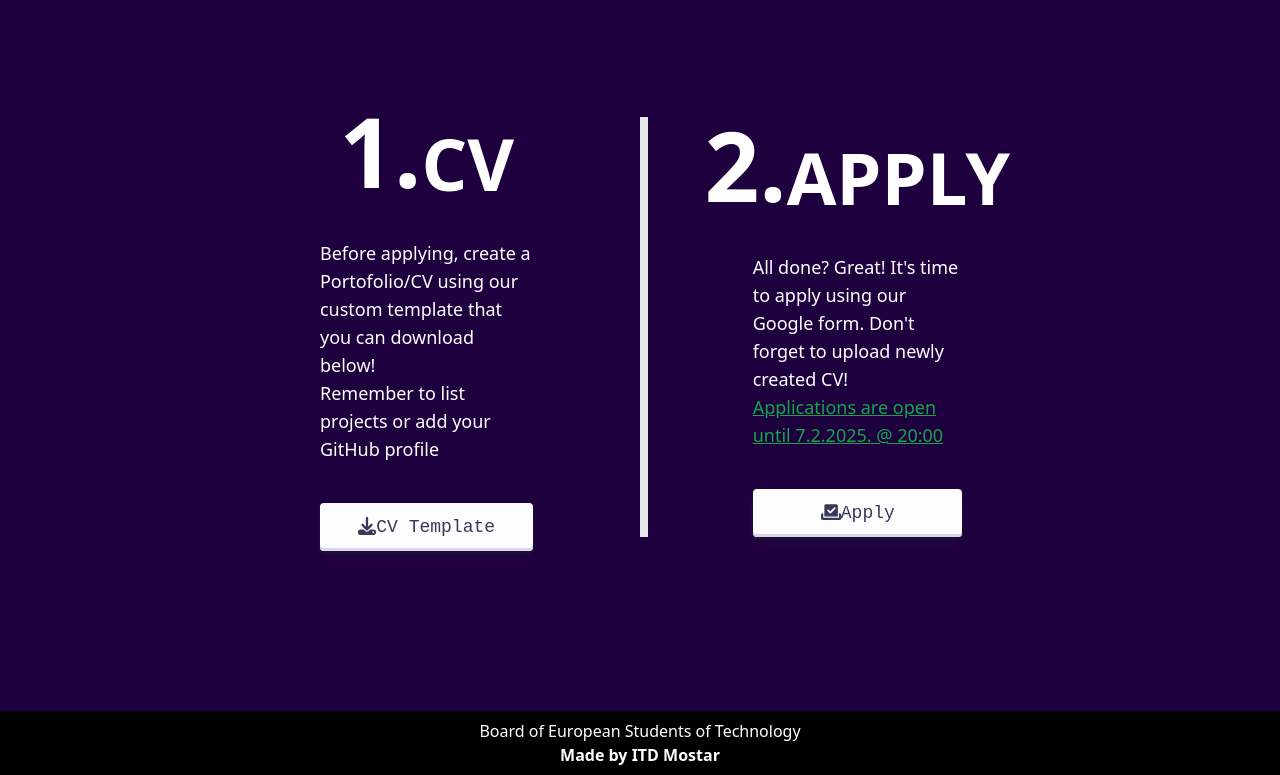
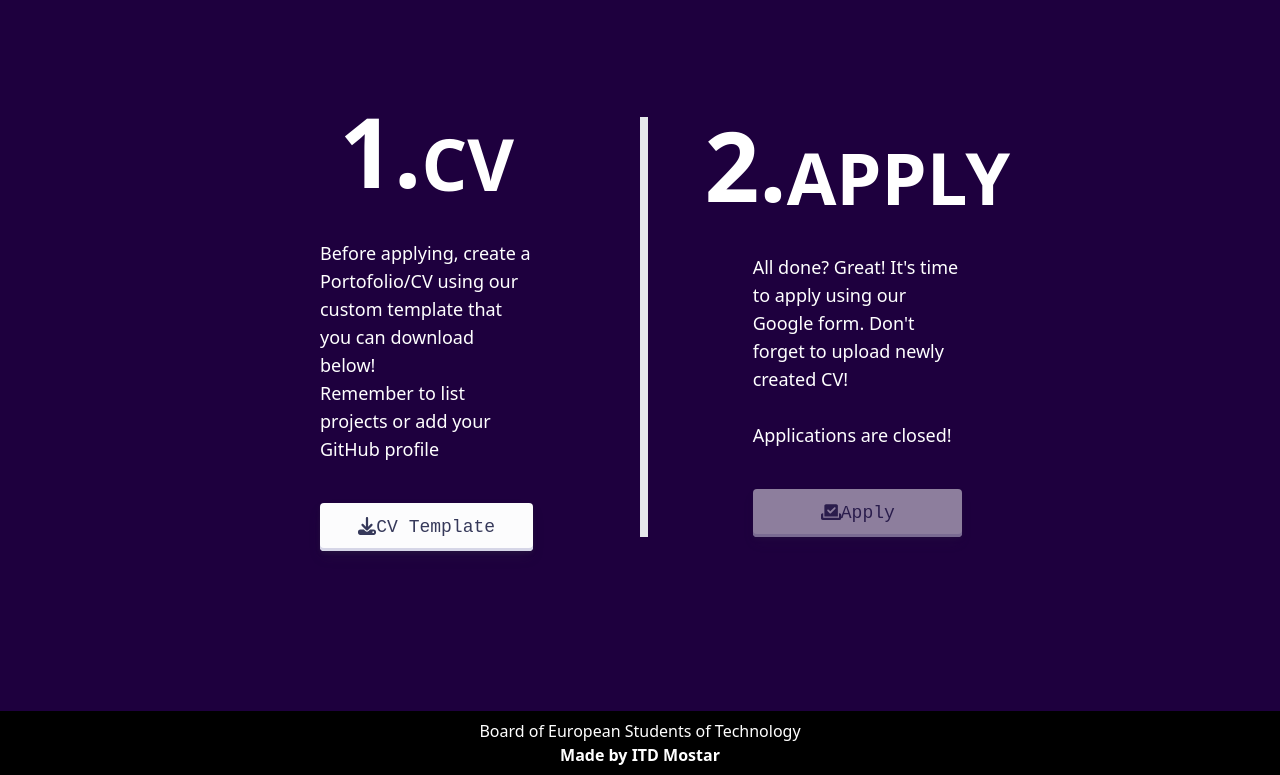
Before and after one commit to tarikganic/hackathon-2025, an Angular app: page / in a window 1280 px wide. Shown: the part 2139-2914 px from the top of the page. Built offline with nearby package versions, Linux system fonts and the light colour scheme.

Commit message:
closed-app

```diff
--- a/src/app/sign-up-page/sign-up-page.component.html
+++ b/src/app/sign-up-page/sign-up-page.component.html
@@ -25,10 +25,10 @@
                 </div>
                 <div class="text-white text-lg font-medium md:w-1/2 m-auto">
                     <div class="my-10 text-left">
-                        All done? Great! It's time to apply using our Google form. Don't forget to upload newly created CV! <div class="text-green-600 underline">Applications are open until 7.2.2025. &#64; 20:00</div>
+                        All done? Great! It's time to apply using our Google form. Don't forget to upload newly created CV! <br><br> <div class="text-white">Applications are closed!</div>
                     </div>
                     <div class="text-center">
-                        <button  class="button-30 w-full" role="button" (click)="goToGoogleForm()"><fa-icon [icon]="faCheckToSlot"></fa-icon>Apply</button>
+                        <button  class="button-30 w-full opacity-50 pointer-events-none" role="button"><fa-icon [icon]="faCheckToSlot"></fa-icon>Apply</button>
                     </div>
                 </div>
             </div>
--- a/src/app/sign-up-page/sign-up-page.component.ts
+++ b/src/app/sign-up-page/sign-up-page.component.ts
@@ -1,22 +1,26 @@
 import { Component, NgZone, OnInit } from '@angular/core';
 import { FontAwesomeModule } from '@fortawesome/angular-fontawesome';
-import { faCheckToSlot, faDashboard, faDownload } from '@fortawesome/free-solid-svg-icons';
+import {
+  faCheckToSlot,
+  faDashboard,
+  faDownload,
+} from '@fortawesome/free-solid-svg-icons';
 
 @Component({
   selector: 'app-sign-up-page',
   imports: [FontAwesomeModule],
   templateUrl: './sign-up-page.component.html',
-  styleUrl: './sign-up-page.component.css'
+  styleUrl: './sign-up-page.component.css',
 })
-export class SignUpPageComponent implements OnInit{
+export class SignUpPageComponent implements OnInit {
   constructor(private ngZone: NgZone) {}
   countdown: string = '';
 
-  ngOnInit(){
+  ngOnInit() {
     this.calculateCountdown();
-    this.ngZone.runOutsideAngular(()=>{
-      setInterval(()=>{
-        this.ngZone.run(()=>{
+    this.ngZone.runOutsideAngular(() => {
+      setInterval(() => {
+        this.ngZone.run(() => {
           this.calculateCountdown();
         });
       }, 1000);
@@ -28,21 +32,20 @@ export class SignUpPageComponent implements OnInit{
     const now = new Date();
     const timeRemaining = targetDate.getTime() - now.getTime();
     const days = Math.floor(timeRemaining / (1000 * 60 * 60 * 24));
-    const hours = Math.floor((timeRemaining % (1000 * 60 * 60 * 24)) / (1000 * 60 * 60));
-    const minutes = Math.floor((timeRemaining % (1000 * 60 * 60)) / (1000 * 60));
+    const hours = Math.floor(
+      (timeRemaining % (1000 * 60 * 60 * 24)) / (1000 * 60 * 60)
+    );
+    const minutes = Math.floor(
+      (timeRemaining % (1000 * 60 * 60)) / (1000 * 60)
+    );
     const seconds = Math.floor((timeRemaining % (1000 * 60)) / 1000);
     this.countdown = `${days}d ${hours}h ${minutes}m ${seconds}s`;
   }
 
+  faDownload = faDownload;
+  faCheckToSlot = faCheckToSlot;
 
-  faDownload = faDownload;
-  faCheckToSlot = faCheckToSlot
-
-  goToGoogleForm(){
-    window.open('https://forms.gle/LV6bhGfRk5Hab2k3A');
-  }
-
-  downloadFile(){
+  downloadFile() {
     const link = document.createElement('a');
     link.href = 'assets/cv-template.docx'; // Path to your file
     link.download = 'cv-template.docx'; // Optional: specify a different name
```
